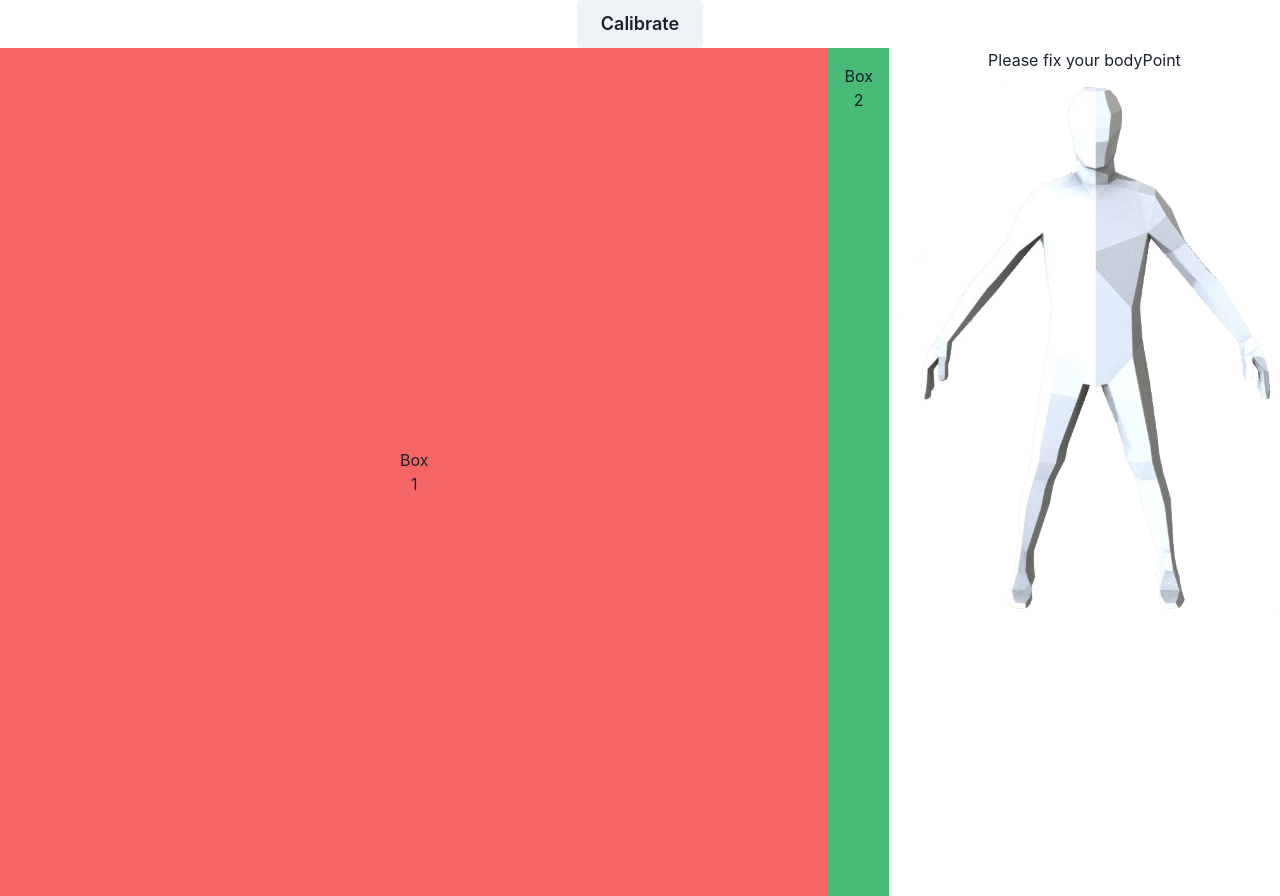
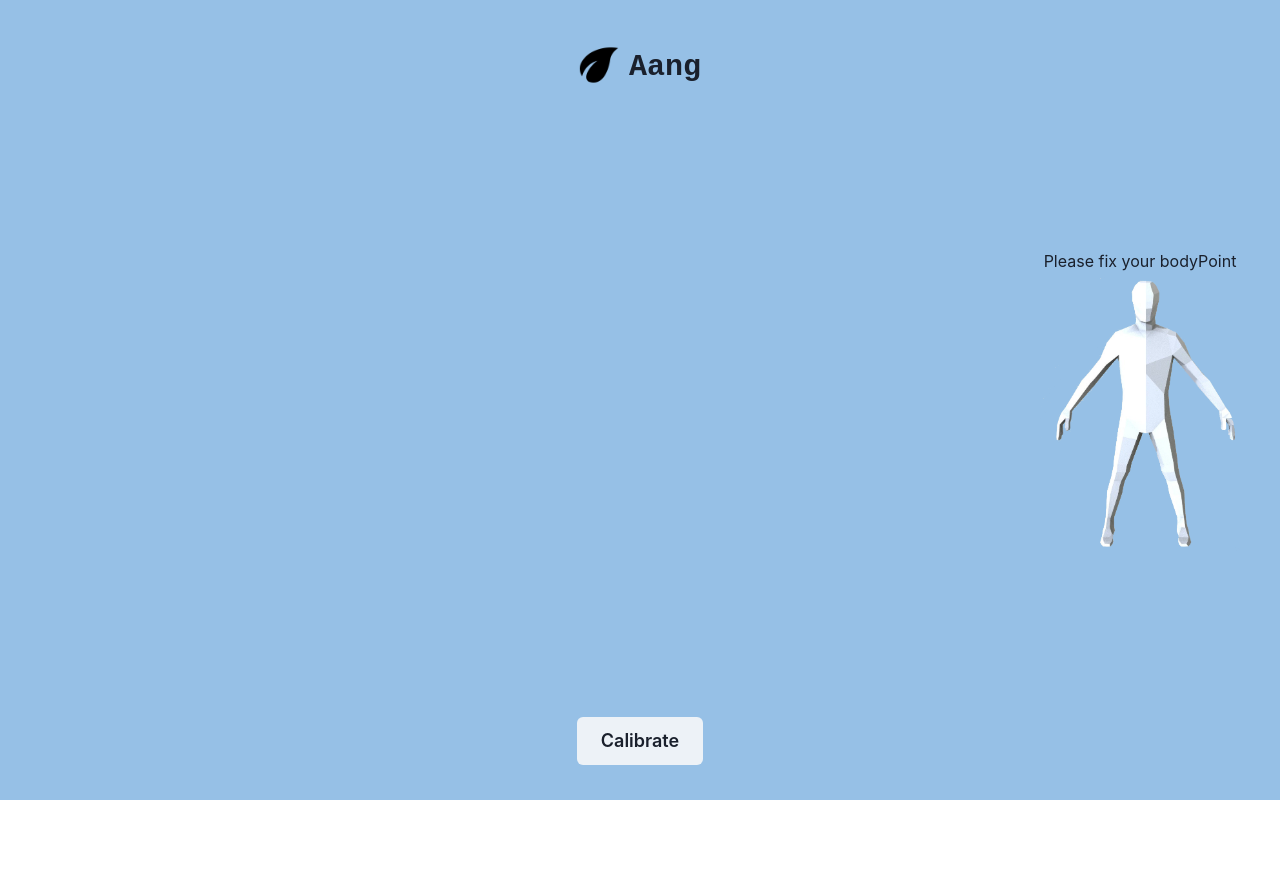
Before and after one commit to Dandoko/Aang, a React (Create React App) app: page / in a window 1280 px wide. After the commit the page ends 800 px from the top, so only its background shows below. Built offline with nearby package versions, Linux system fonts and the light colour scheme; no server answers.

Commit message:
ui changes

```diff
--- a/src/App.js
+++ b/src/App.js
@@ -18,7 +18,9 @@ import Pose from "./Pose";
 import Notification from "./Notification";
 
 // chakra imports
-import { Button, Flex, Spacer, Box } from "@chakra-ui/react";
+import { Button, Grid, Box, GridItem, Image  } from "@chakra-ui/react";
+import {calibrateBtn, footer, title, mainContainer, fakeNav } from "./ui";
+import logo from "./res/logo.png";
 
 function App() {
   const webcamRef = useRef(null);
@@ -287,15 +289,6 @@ function App() {
 
   return (
     <div className="App">
-      <Button
-        onClick={() => {
-          runPosenet();
-        }}
-        size="lg"
-      >
-        Calibrate
-      </Button>
-
       <header className="App-header" style={{ float: "right" }}>
         <Webcam
           ref={webcamRef}
@@ -308,7 +301,9 @@ function App() {
             textAlign: "center",
             zindex: 9,
             width: 640,
-            height: 480,
+            height: 500,
+            zIndex: 2,
+            borderRadius: 30
           }}
         />
 
@@ -323,21 +318,48 @@ function App() {
             textAlign: "center",
             zindex: 9,
             width: 640,
-            height: 480,
+            height: 500,
+            zIndex: 2,
+            borderRadius: 30
           }}
         />
       </header>
 
-      <Flex>
-        <Box p="400" bg="red.400">
-          Box 1
-        </Box>
-        <Spacer /> {/* eats available space */}
-        <Box p="4" bg="green.400">
-          Box 2
-        </Box>
-        <Notification colSpan={6} bodyPoint={"bodyPoint"}></Notification>
-      </Flex>
+      <div style={mainContainer}>
+        <div style={fakeNav}>
+          <div style={{display:'flex', alignItems:"center", position: "relative", width:"100%"}}>
+            <div style={{display: "flex", justifyContent:"center", margin: "0 auto"}}>
+              <Box style={{marginRight: 10}} boxSize="40px">
+                <Image src={logo} alt="Segun Adebayo" />
+              </Box>
+              <div style={title}>
+                Aang
+              </div>
+            </div>
+          </div>
+        </div>
+
+        <Grid templateColumns="repeat(5, 1fr)" gap={5}>
+          <GridItem colSpan={1} h="10">
+          </GridItem>
+          <GridItem colSpan={3} h="10"/>
+          <GridItem style={{display:'flex', justifyContent:'center', alignItems:'center', height:'100vh', marginRight:40 }} colSpan={1} h="10">
+            <Notification bodyPoint={"bodyPoint"}></Notification>
+          </GridItem>
+        </Grid>
+
+        <div style={footer}>
+          <Button
+            onClick={() => {
+              runPosenet();
+            }}
+            size="lg"
+            style={calibrateBtn}
+          >
+            Calibrate
+          </Button>
+        </div>
+      </div>
     </div>
   );
 }
--- /dev/null
+++ b/src/ui.js
@@ -0,0 +1,36 @@
+export const mainContainer = {
+    alingItems: 'center',
+    display: 'flex',
+    width: "100%",
+    height: "100%",
+    backgroundColor: "#96c0e6"
+};
+
+export const fakeNav = {
+    marginTop: 45,
+    display: "flex",
+    alignItems: "center",
+    textAlign: "center",
+    position: "fixed",
+    left: "0",
+    top: "0",
+    width: "100%",
+};
+
+export const footer = {
+    textAlign: "center",
+    position: "fixed",
+    left: "0",
+    bottom: "0",
+    width: "100%",
+};
+
+export const calibrateBtn = {
+    marginBottom: 35
+};
+
+export const title = {
+    fontSize: 30,
+    fontWeight: "bold",
+    fontFamily: "Monospace"
+};
```
Also changed, not shown: src/res/logo.png (added).
